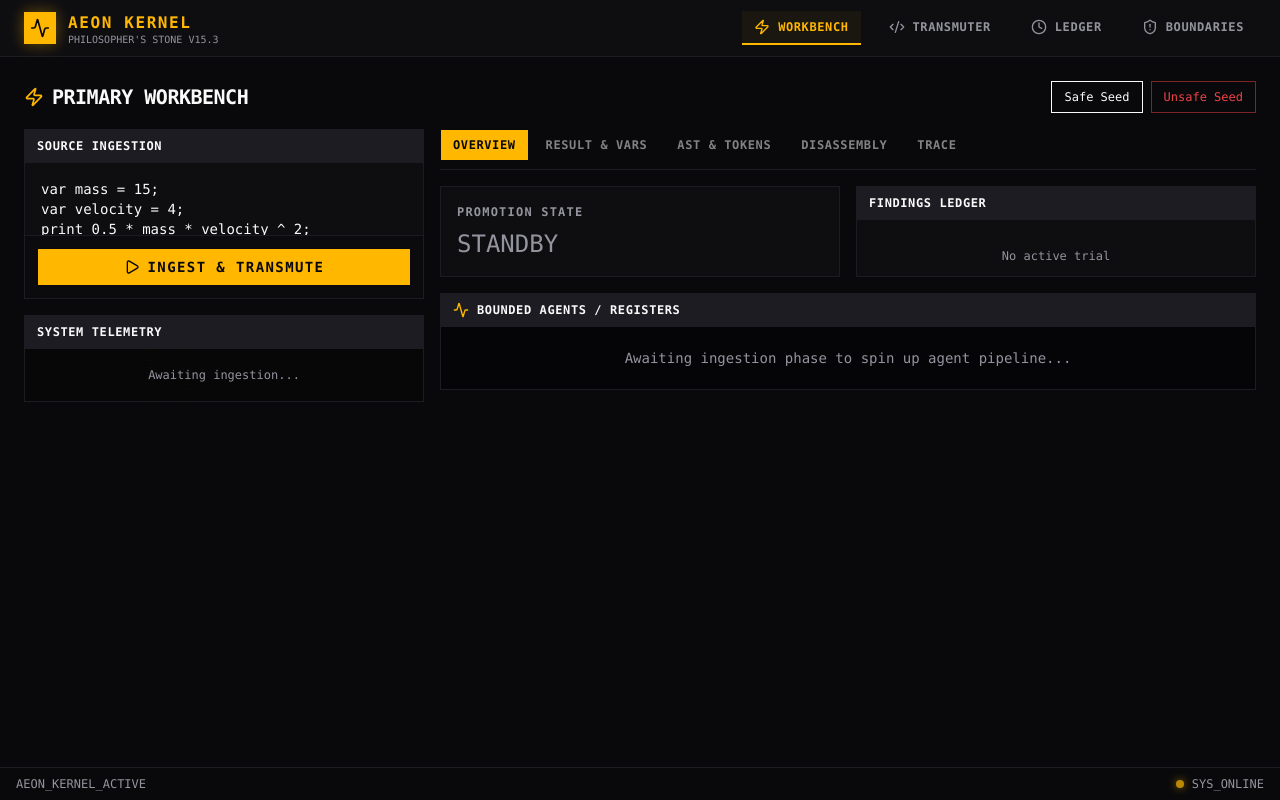
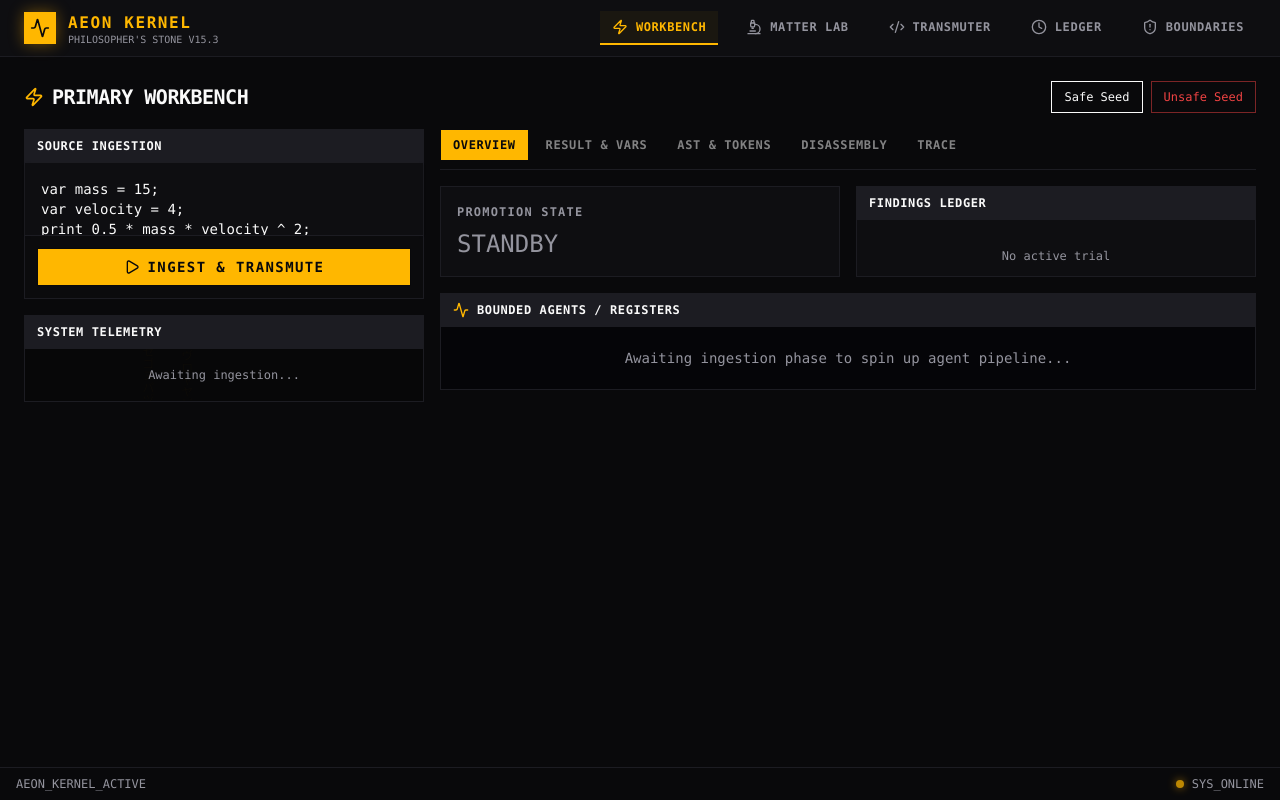
Before and after one commit to eyeoverthink/aeon-kernel, a React app: page / in a window 1280 px wide. Built offline with nearby package versions, Linux system fonts and the light colour scheme; the HTML template or start-up script is replaced by a standard one.

Commit message:
Add Data Matter Lab: src/components/layout.tsx

```diff
--- a/src/components/layout.tsx
+++ b/src/components/layout.tsx
@@ -1,6 +1,6 @@
 import { type ReactNode } from 'react';
 import { Link, useLocation } from 'wouter';
-import { ShieldAlert, Zap, BookOpen, Clock, Activity, Code2, Play } from 'lucide-react';
+import { ShieldAlert, Zap, BookOpen, Clock, Activity, Code2, Play, Microscope } from 'lucide-react';
 import { cn } from '@/lib/utils';
 import { useKernelStore } from '@/hooks/use-kernel';
 
@@ -10,6 +10,7 @@ export function Layout({ children }: { children: ReactNode }) {
 
   const navItems = [
     { href: '/', label: 'Workbench', icon: Zap },
+    { href: '/matter-lab', label: 'Matter Lab', icon: Microscope },
     { href: '/transmuter', label: 'Transmuter', icon: Code2 },
     { href: '/receipts', label: 'Ledger', icon: Clock },
     { href: '/about', label: 'Boundaries', icon: ShieldAlert },
```
